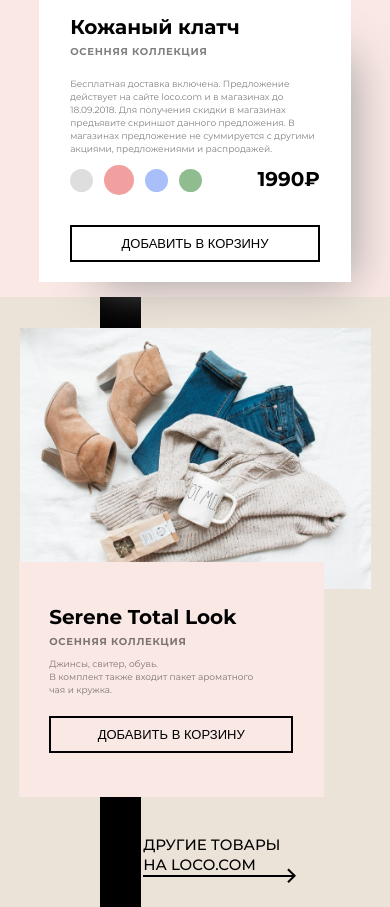
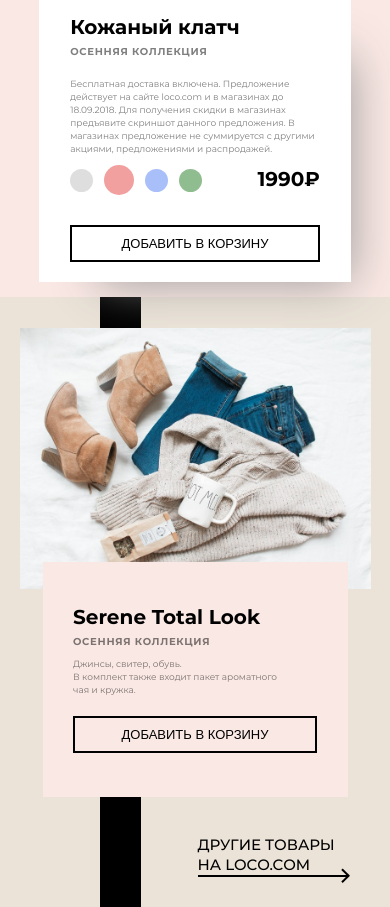
Before and after one commit to WebHeroSchool/final_loco, a plain HTML site: page index.html in a window 390 px wide. Shown: the part 899-1806 px from the top of the page. Drawn offline with Linux system fonts and the light colour scheme.

Commit message:
style changes

```diff
--- a/css/style.css
+++ b/css/style.css
@@ -372,9 +372,8 @@ body {
 
     .third-section__content .link {
         font-size: 15px;
-        flex-direction: column;
-        align-items: flex-end;
-        width: 90%;
+        align-items: center;
+        width: 100%;
         line-height: 20px;
     }
     .content__img_clothes {
@@ -501,6 +500,10 @@ body {
         height: 195px;
         margin-bottom: 38px;
     }
+    .third-section__content .link {
+        flex-direction: column;
+        align-items: flex-end;
+    }
     .third-section__content .link__name,
     .third-section__content .link__arrow {
         white-space: normal;
@@ -538,6 +541,6 @@ body {
         height: 261px;
     }
     .third-section__content .content__wrap-text {
-       margin-right: 17%;
+       margin: 0 auto;
      }
 }
```
